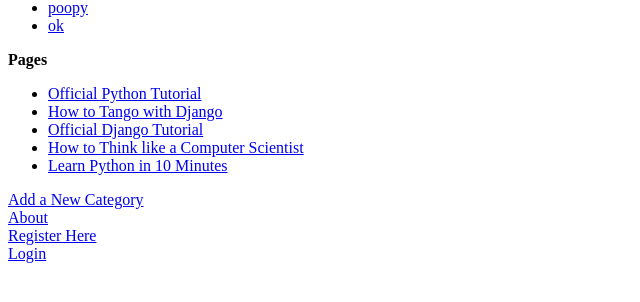
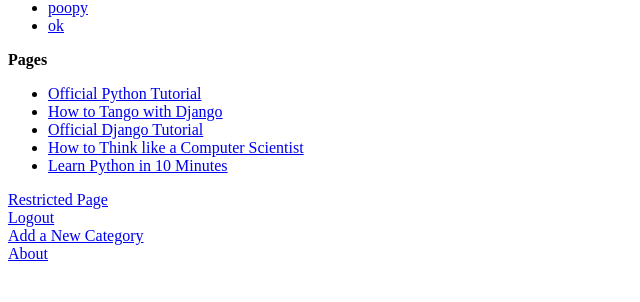
Before and after one commit to adamgillfillan/tango_with_django_project, a Django app: page /rango/ in a window 1280 px wide. Shown: the part 169-471 px from the top of the page, without its empty margins (0-640 px from the left). Run offline with Django 3.2, Linux system fonts and the light colour scheme; a user stored in the database is signed in; data comes from the database, SQL or seed files in the repository; both versions use the stored data as it was after the commit; parts of the project's set-up code (start-up, migrations or seed data) failed here and were passed over.

Commit message:
updated the index template

```diff
--- a/rango/urls.py
+++ b/rango/urls.py
@@ -10,4 +10,5 @@ urlpatterns = patterns('',
                        url(r'^category/(?P<category_name_url>\w+)/add_page/$', views.add_page, name='add_page'),
                        url(r'^register/$', views.register, name='register'),
                        url(r'^login/$', views.user_login, name='login'),
-                       url(r'^restricted/', views.restricted, name='restricted'),)
+                       url(r'^restricted/', views.restricted, name='restricted'),
+                       url(r'^logout/$', views.user_logout, name='logout'),)
--- a/templates/rango/index.html
+++ b/templates/rango/index.html
@@ -35,9 +35,14 @@
         <strong>There are no pages present.</strong>
     {% endif %}
 
-    <a href="/rango/add_category/">Add a New Category</a><br />
-    <a href="/rango/about/">About</a><br />
-    <a href="/rango/register/">Register Here</a><br />
-    <a href="/rango/login/">Login</a><br />
+   {% if user.is_authenticated %}
+       <a href="/rango/restricted/">Restricted Page</a><br />
+       <a href="/rango/logout/">Logout</a><br />
+   {% else %}
+       <a href="/rango/register/">Register Here</a><br />
+       <a href="/rango/login/">Login</a><br />
+   {% endif %}
+   <a href="/rango/add_category/">Add a New Category</a><br />
+   <a href="/rango/about/">About</a><br />
 </body>
 </html>
```
Also changed, not shown: rango.db.
